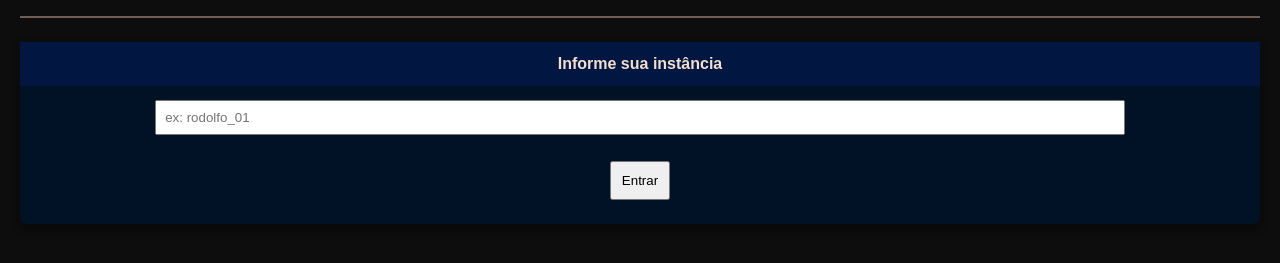
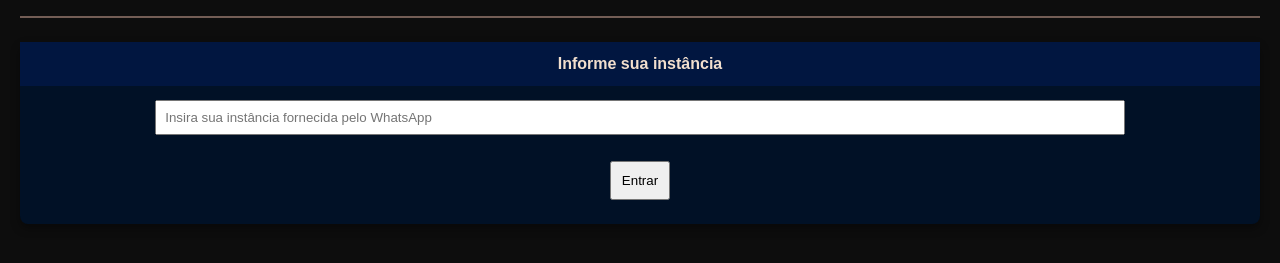
Before and after one commit to rodolfosbraga/Prospecta-ia, a plain HTML site: page index.html in a window 1280 px wide. Shown: the part 67-330 px from the top of the page. Drawn offline with nearby package versions, Linux system fonts and the light colour scheme; a web font is replaced by a local one.

Commit message:
Update index.html

```diff
--- a/index.html
+++ b/index.html
@@ -3,20 +3,25 @@
 <head>
   <meta charset="UTF-8" />
   <meta name="viewport" content="width=device-width, initial-scale=1.0" />
-  <title>Validação de Instância</title>
+  <title>Acesso ao Dashboard</title>
   <link rel="stylesheet" href="style.css" />
 </head>
 <body>
   <div class="dashboard">
     <div class="dashboard-title">
-      <h1>Acesso ao Dashboard</h1>
+      <h1>ACESSO AO DASHBOARD</h1>
     </div>
 
     <div class="header-blocks">
       <div class="header-item">
         <div class="item-header">Informe sua instância</div>
         <div class="item-content">
-          <input type="text" id="instanciaInput" placeholder="ex: rodolfo_01" style="width: 80%; padding: 8px;">
+          <input
+            type="text"
+            id="instanciaInput"
+            placeholder="Insira sua instância fornecida pelo WhatsApp"
+            style="width: 80%; padding: 8px;"
+          />
           <br /><br />
           <button onclick="validarInstancia()" style="padding: 10px;">Entrar</button>
           <p id="erroMsg" style="color: red; margin-top: 10px;"></p>
```
